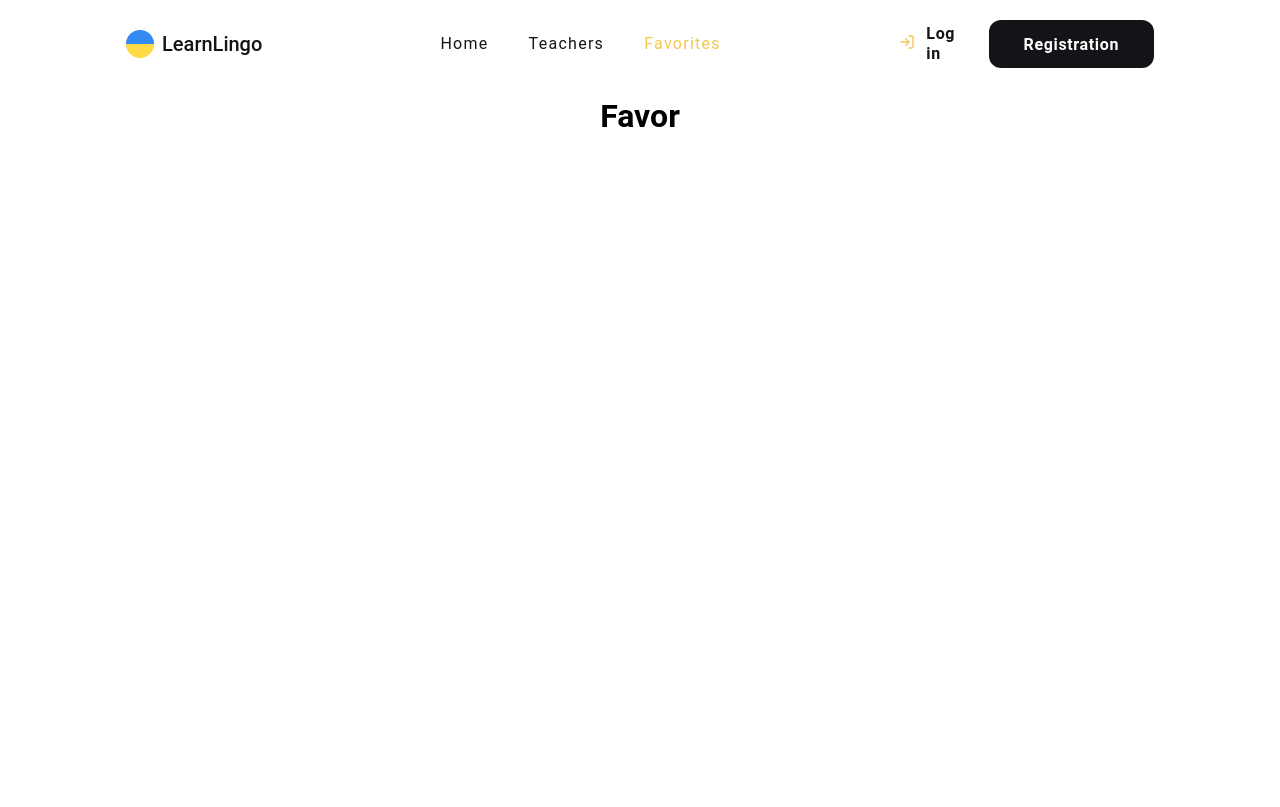
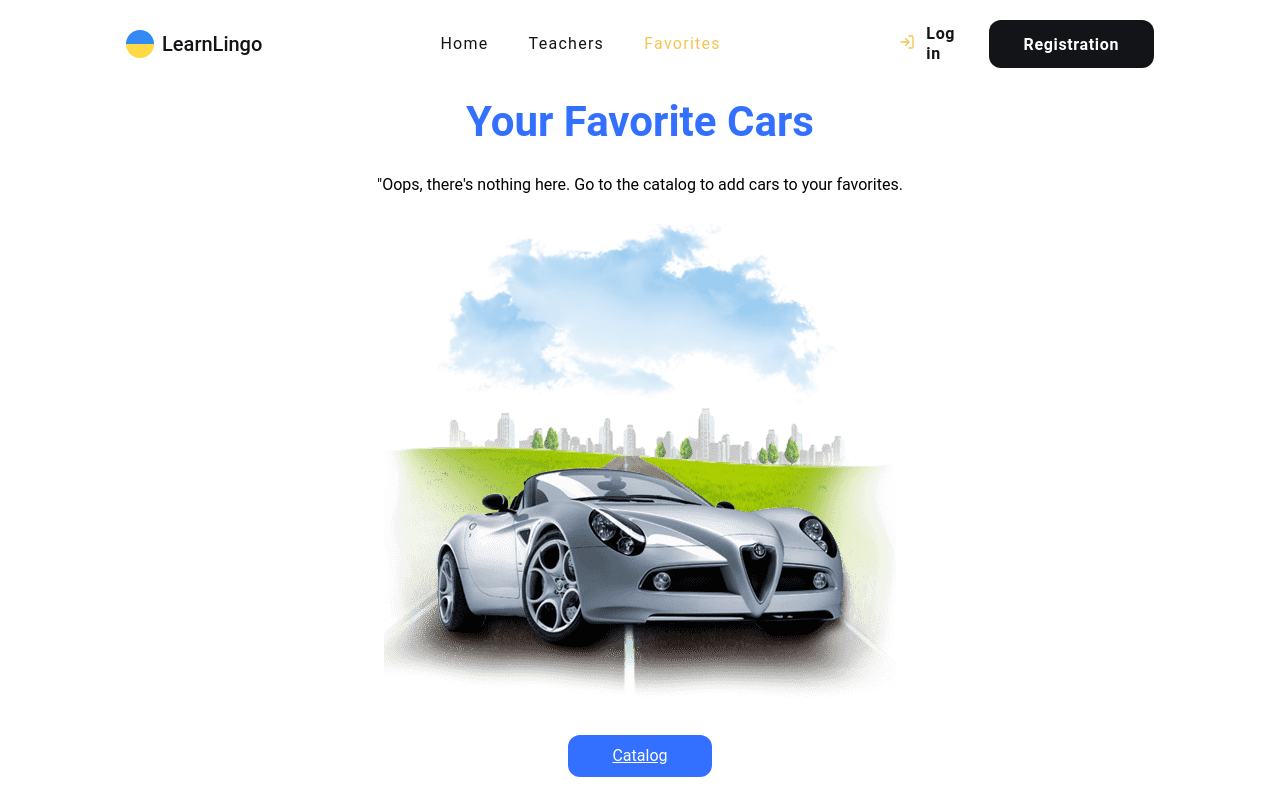
Before and after one commit to Kilativ54/LearnLingo, a React (Create React App) app: page /LearnLingo/favorites in a window 1280 px wide. Built offline with nearby package versions, Linux system fonts and the light colour scheme.

Commit message:
add logic to favorite pages

```diff
--- /dev/null
+++ b/src/components/LinkToCatalog/LinkToCatalog.jsx
@@ -0,0 +1,12 @@
+import PropTypes from 'prop-types';
+import { Button } from './LinkToCatalog.styled';
+
+const LinkToCatalog = ({ text }) => {
+  return <Button to="/catalog">{text}</Button>;
+};
+
+LinkToCatalog.propTypes = {
+  text: PropTypes.string.isRequired,
+};
+
+export default LinkToCatalog;
--- /dev/null
+++ b/src/components/LinkToCatalog/LinkToCatalog.styled.jsx
@@ -0,0 +1,24 @@
+import styled from '@emotion/styled';
+import { NavLink } from 'react-router-dom';
+import { max, tablet } from 'components/styles/media';
+
+export const Button = styled(NavLink)`
+  background-color: var(--accent-color);
+  color: var(--invert-color);
+  transition: background-color 500ms ease-in-out;
+  border-radius: 12px;
+  border: none;
+  padding: 12px 44px;
+  margin-top: 28px;
+  display: inline-block;
+  cursor: pointer;
+
+  &:hover {
+    background-color: var(--accent-hover);
+  }
+
+  ${max(tablet)} {
+    width: 100%;
+    padding: 18px 44px;
+  }
+`;
--- /dev/null
+++ b/src/components/NoCarsSection/NoCarsSection.jsx
@@ -0,0 +1,19 @@
+import LinkToCatalog from 'components/LinkToCatalog/LinkToCatalog';
+import Section from 'components/Section/Section';
+import car from 'assets/romeo.png';
+import { Image } from './NoCarsSection.styled';
+
+const NoCarsSection = () => {
+  return (
+    <Section>
+      <p>
+        "Oops, there's nothing here. Go to the catalog to add cars to your
+        favorites.
+      </p>
+      <Image src={car} alt="Romeo" />
+      <LinkToCatalog text="Catalog" />
+    </Section>
+  );
+};
+
+export default NoCarsSection;
--- /dev/null
+++ b/src/components/NoCarsSection/NoCarsSection.styled.jsx
@@ -0,0 +1,11 @@
+import styled from '@emotion/styled';
+
+export const Section = styled.section`
+  display: flex;
+  flex-direction: column;
+  align-items: center;
+`;
+
+export const Image = styled.img`
+  max-width: 100%;
+`;
--- /dev/null
+++ b/src/components/Section/Section.jsx
@@ -0,0 +1,13 @@
+import PropTypes from 'prop-types';
+
+import { SectionStyle } from './Section.styled';
+
+const Section = ({ children }) => {
+  return <SectionStyle>{children}</SectionStyle>;
+};
+
+Section.propTypes = {
+  children: PropTypes.node,
+};
+
+export default Section;
--- /dev/null
+++ b/src/components/Section/Section.styled.jsx
@@ -0,0 +1,7 @@
+import styled from '@emotion/styled';
+
+export const SectionStyle = styled.section`
+  display: flex;
+  flex-direction: column;
+  align-items: center;
+`;
--- /dev/null
+++ b/src/components/Title/Title.jsx
@@ -0,0 +1,13 @@
+import PropTypes from 'prop-types';
+
+import { TitleStyle } from './Title.styled';
+
+const Title = ({ title }) => {
+  return <TitleStyle>{title}</TitleStyle>;
+};
+
+Title.propTypes = {
+  title: PropTypes.string.isRequired,
+};
+
+export default Title;
--- /dev/null
+++ b/src/components/Title/Title.styled.jsx
@@ -0,0 +1,12 @@
+import styled from '@emotion/styled';
+import { max, tablet } from 'components/styles/media';
+
+export const TitleStyle = styled.h1`
+  font-size: 42px;
+  color: var(--accent-color);
+  margin-bottom: 30px;
+
+  ${max(tablet)} {
+    font-size: 32px;
+  }
+`;
--- a/src/pages/Favorites.jsx
+++ b/src/pages/Favorites.jsx
@@ -1,9 +1,23 @@
+import { useSelector } from 'react-redux';
+
+import CarsList from 'components/CarsList/CarsList';
+import NoCarsSection from 'components/NoCarsSection/NoCarsSection';
+import Title from 'components/Title/Title';
+import { selectFavorite } from '../redux/favorite/favoriteSelectors';
+
 const Favorites = () => {
-    return (
-     <h1>Favor</h1>
+  const { favoriteCars } = useSelector(selectFavorite);
 
+  return (
+    <section>
+      <Title title="Your Favorite Cars" />
+      {favoriteCars.length > 0 ? (
+        <CarsList carsArray={favoriteCars} />
+      ) : (
+        <NoCarsSection />
+      )}
+    </section>
+  );
+};
 
-    );
-  };
-
-  export default Favorites;
+export default Favorites;
```
Also changed, not shown: src/assets/romeo.png (added).
